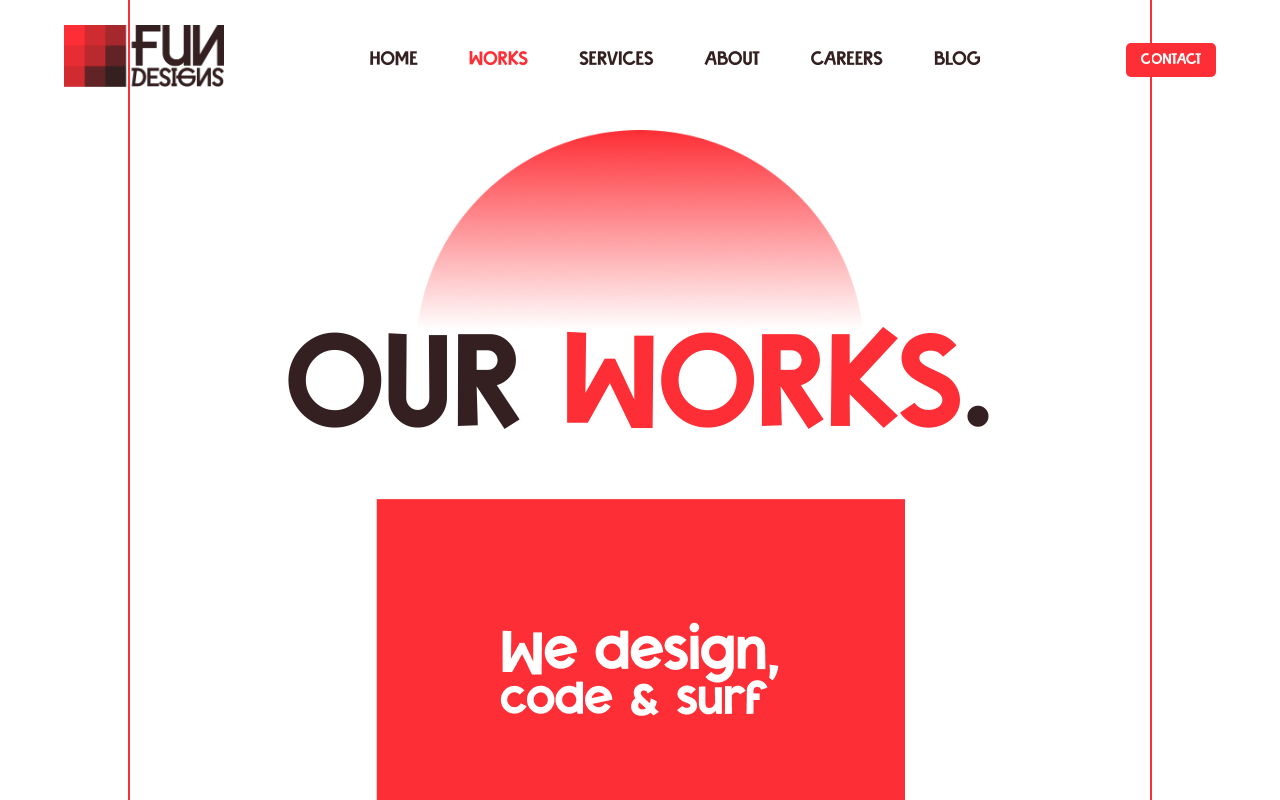
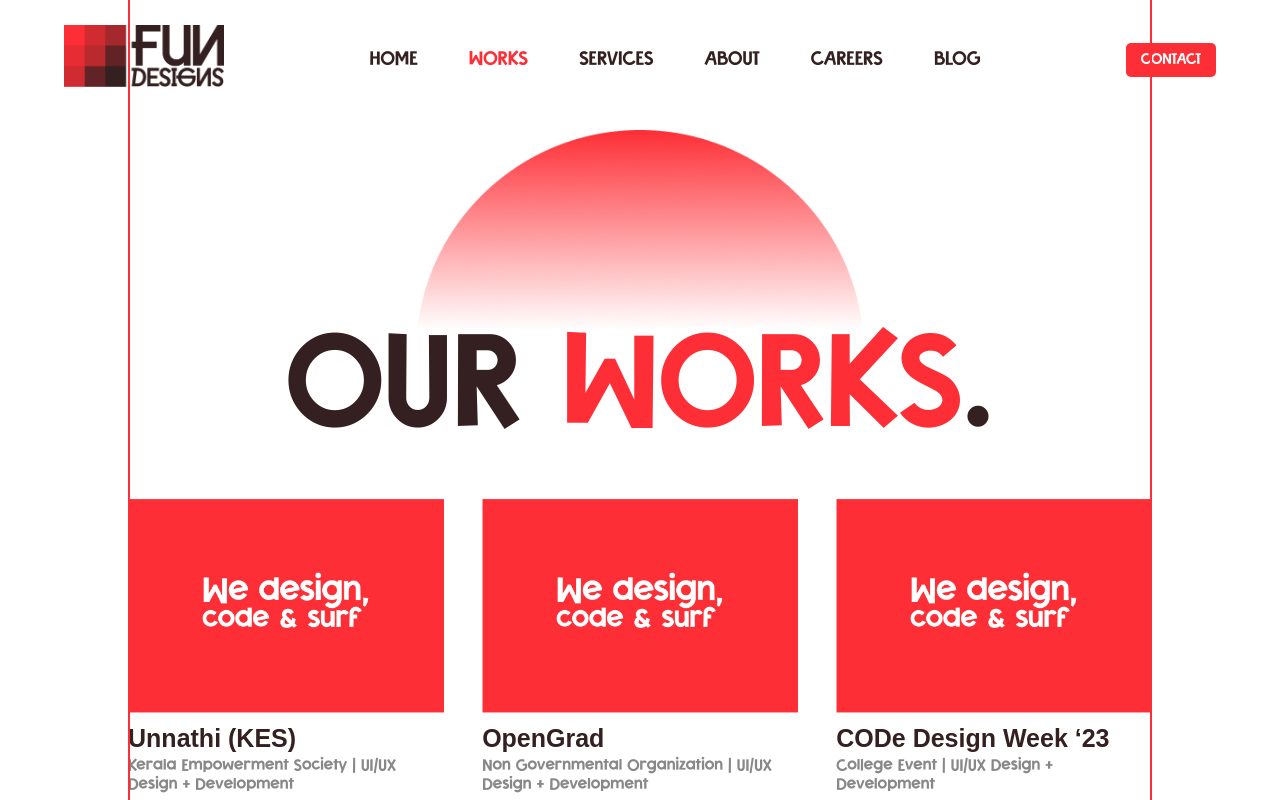
Before and after one commit to fundesigns/fundesign, a React (Vite) app: page /works in a window 1280 px wide. Built offline with nearby package versions, Linux system fonts and the light colour scheme.

Commit message:
lets talk section

```diff
--- a/src/Components/LetsTalk/LetsTalk.module.css
+++ b/src/Components/LetsTalk/LetsTalk.module.css
@@ -0,0 +1,78 @@
+.Wrapper {
+  display: flex;
+  flex-direction: column;
+  gap: 3vh;
+  padding: 0px 10vw 6vh;
+  align-items: flex-start;
+}
+
+.Container {
+  background: url("../../assets/fundesignbgwhite.png") center center/cover
+    no-repeat;
+
+  color: white;
+  width: 100%;
+  height: fit-content;
+  padding: 6vh 3vw;
+  height: 50vh;
+  min-height: 350px;
+  display: flex;
+  flex-direction: column;
+  justify-content: center;
+  align-items: center;
+  gap: 3vh;
+  line-height: 1;
+  font-style: normal;
+}
+
+.Container h2 {
+  font-size: 30px;
+}
+.Container h3 {
+  font-size: 20px;
+  max-width: 700px;
+  margin-top: 1vh;
+}
+.phone {
+  margin-top: 2vh;
+  font-size: 35px;
+  display: flex;
+  align-items: center;
+  gap: 1vw;
+  font-family: "Franklin Gothic Medium", "Arial Narrow", Arial, sans-serif;
+}
+.Container a {
+  text-decoration: none;
+  color: white;
+  font-size: 30px;
+}
+
+@media screen and (max-width: 1000px) {
+  .Container h2 {
+    font-size: 25px;
+  }
+  .Container h3 {
+    font-size: 16px;
+  }
+  .phone {
+    font-size: 30px;
+  }
+  .Container a {
+    font-size: 25px;
+  }
+}
+@media screen and (max-width: 600px) {
+  .Container h2 {
+    font-size: 23px;
+  }
+  .Container h3 {
+    font-size: 15px;
+    line-height: 1.3;
+  }
+  .phone {
+    font-size: 30px;
+  }
+  .Container a {
+    font-size:1.3rem;
+  }
+}
--- a/src/Components/LetsTalk/LetsTalk.tsx
+++ b/src/Components/LetsTalk/LetsTalk.tsx
@@ -1,8 +1,28 @@
-
-type Props = {}
+import styles from "./LetsTalk.module.css";
+type Props = {};
 
 export const LetsTalk = (_props: Props) => {
   return (
-    <div>LetsTalk</div>
-  )
-}
+    <div className={styles.Wrapper}>
+      <h1>
+        Lets <span className="colorText">talk</span>.
+      </h1>
+      <div className={styles.Container}>
+        <div>
+          <h2>Are you looking for the perfect design?</h2>
+          <h3>
+            Then you’re in the right place. Get the best designs you’re looking
+            for. Just reach out and let us know!
+          </h3>
+        </div>
+        <div>
+          <a href="mailto:fundesignindia@gmail.com">fundesignindia@gmail.com</a>
+          <div className={styles.phone}>
+            <a href="tel:+917994043754">+91 79940 43754</a> |
+            <a href="tel:+919400743624">+91 94007 43624</a>
+          </div>
+        </div>
+      </div>
+    </div>
+  );
+};
--- a/src/Pages/Home/Home.tsx
+++ b/src/Pages/Home/Home.tsx
@@ -1,4 +1,5 @@
 import { Footer } from "../../Components/Footer/Footer";
+import { LetsTalk } from "../../Components/LetsTalk/LetsTalk";
 import { Navbar } from "../../Components/Navbar/Navbar";
 import { Landing } from "./Components/Landing/Landing";
 import styles from './Home.module.css'
@@ -9,6 +10,7 @@ export const Home = (_props: Props) => {
     <div className={styles.Wrapper}>
       <Navbar />
       <Landing />
+      <LetsTalk />
       <Footer />
     </div>
   );
--- a/src/Pages/Works/Components/Projects/Projects.module.css
+++ b/src/Pages/Works/Components/Projects/Projects.module.css
@@ -0,0 +1,46 @@
+.Wrapper {
+  display: flex;
+  flex-wrap: wrap;
+  width: 100%;
+  padding: 0px 10vw 6vh;
+  gap: 3vw;
+  justify-content: center;
+}
+
+.Wrapper .Individual {
+  width: calc(100% / 3 - 2vw);
+  text-align: left;
+  min-width: 300px;
+}
+
+.Wrapper .Individual img {
+  width: 100%;
+  aspect-ratio: 528.189/359.055;
+}
+
+.Wrapper .Individual h2 {
+  font-size: 25px;
+  font-family: fantasy;
+  font-weight: 900;
+}
+
+.Wrapper .Individual p {
+  font-size: 14.5px;
+  line-height: 1.3;
+  color: var(--FunGrey2, #888);
+  -webkit-text-stroke-width: 0.3;
+  -webkit-text-stroke-color: var(--FunWhite, #fff);
+}
+
+@media screen and (max-width: 1220px) {
+  .Wrapper .Individual {
+    width: calc(100% / 2 - 1.5vw);
+    min-width: 269.1px;
+  }
+}
+@media screen and (max-width: 700px) {
+  .Wrapper .Individual {
+    width: calc(100%);
+    min-width: 250px;
+  }
+}
--- a/src/Pages/Works/Components/Projects/Projects.tsx
+++ b/src/Pages/Works/Components/Projects/Projects.tsx
@@ -1,4 +1,5 @@
-import image from '../../assets/default.png'
+import image from "../../assets/default.png";
+import styles from "./Projects.module.css";
 type Props = {};
 
 export const Projects = (_props: Props) => {
@@ -15,64 +16,68 @@ export const Projects = (_props: Props) => {
     },
     {
       image: image,
-      title: "OpenGrad",
-      description: " ",
+      title: "CODe Design Week ‘23",
+      description: "College Event | UI/UX Design + Development",
     },
     {
       image: image,
-      title: "OpenGrad",
-      description: " ",
+      title: "Chola Art Gallery",
+      description: "Art Gallery | UI/UX Design + Development",
     },
     {
       image: image,
-      title: "OpenGrad",
-      description: " ",
+      title: "Sarahs Techno",
+      description: "Food Machine Manufacturer | UI/UX Design + Development",
     },
     {
       image: image,
-      title: "OpenGrad",
-      description: " ",
+      title: "Grand Tech Adventure",
+      description: "National Event | UI/UX Design + Development",
     },
     {
       image: image,
-      title: "OpenGrad",
-      description: " ",
+      title: "MuLearn CCE Chapter",
+      description: "Community | UI/UX Design + Development",
     },
     {
       image: image,
-      title: "OpenGrad",
-      description: " ",
+      title: "WRAP - Waste Management",
+      description: "Web Application | UI/UX Design + Development",
     },
     {
       image: image,
-      title: "OpenGrad",
-      description: " ",
+      title: "Top 100 Coders",
+      description: "National Event | UI/UX Design",
     },
     {
       image: image,
-      title: "OpenGrad",
-      description: " ",
+      title: "Creators Commune",
+      description: "Community | UI/UX Design + Development",
     },
     {
       image: image,
-      title: "OpenGrad",
-      description: " ",
+      title: "FRAM - Farmers Assistant",
+      description: "Mobile Application | UI/UX Design + Development",
     },
     {
       image: image,
-      title: "OpenGrad",
-      description: " ",
+      title: "Protoheim",
+      description: "Educational Startup | UI/UX Design",
     },
   ];
-  return <div>{data.map(({image,title,description})=>{
-    return(
-        <div>
+  return (
+    <div className={styles.Wrapper}>
+      {data.map(({ image, title, description }) => {
+        return (
+          <div className={styles.Individual}>
             <img src={image} alt="" />
             <div>
               <h2>{title}</h2>
               <p>{description}</p>
             </div>
           </div>
-    )
-  })}</div>;
+        );
+      })}
+    </div>
+  );
 };
--- a/src/Pages/Works/Works.tsx
+++ b/src/Pages/Works/Works.tsx
@@ -1,3 +1,5 @@
+import { Footer } from "../../Components/Footer/Footer";
+import { LetsTalk } from "../../Components/LetsTalk/LetsTalk";
 import { Navbar } from "../../Components/Navbar/Navbar";
 import { Landing } from "./Components/Landing/Landing";
 import { Projects } from "./Components/Projects/Projects";
@@ -10,6 +12,8 @@ export const Works = (_props: Props) => {
       <Navbar />
       <Landing />
       <Projects />
+      <LetsTalk />
+      <Footer />
     </div>
   );
 }
```
Also changed, not shown: src/assets/fundesignbgwhite.png (added), 1 other file (tests, documents, lock files or other folders). Lines whose indentation alone changed are shown as unchanged.
